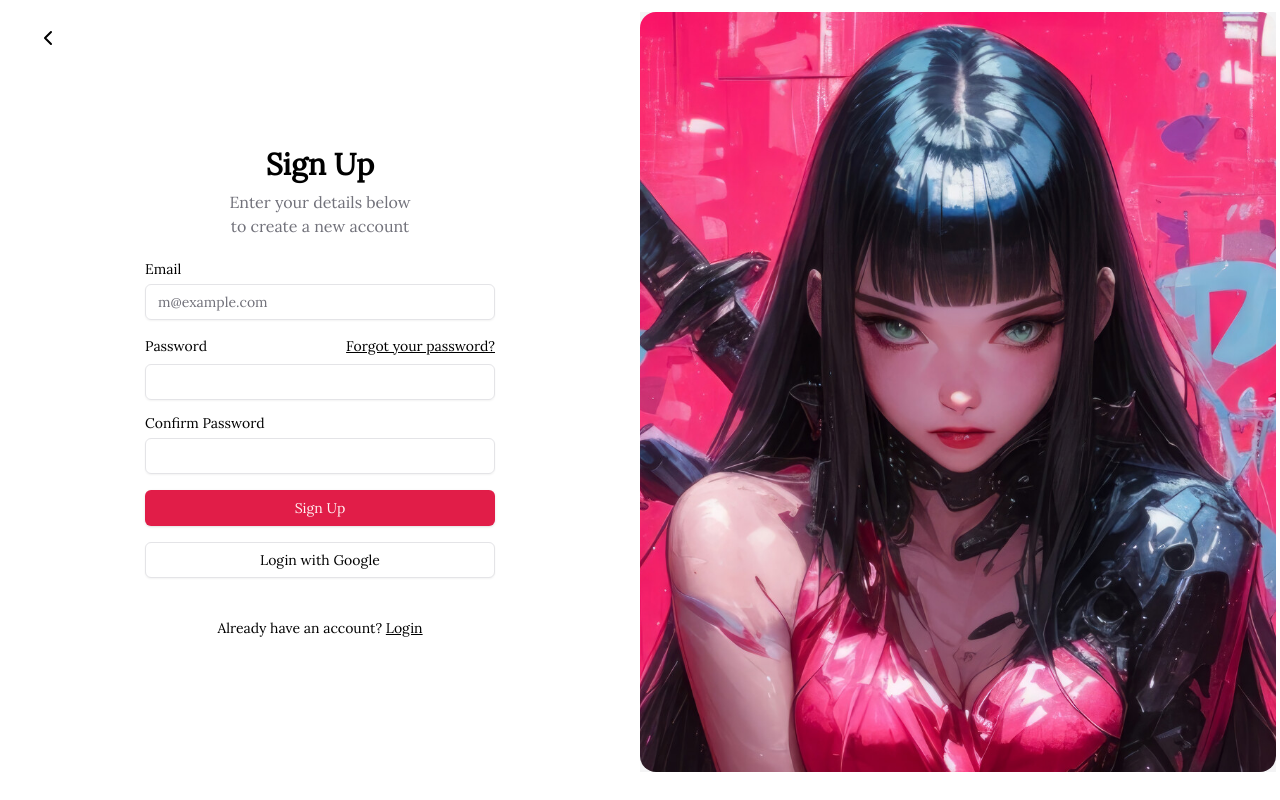
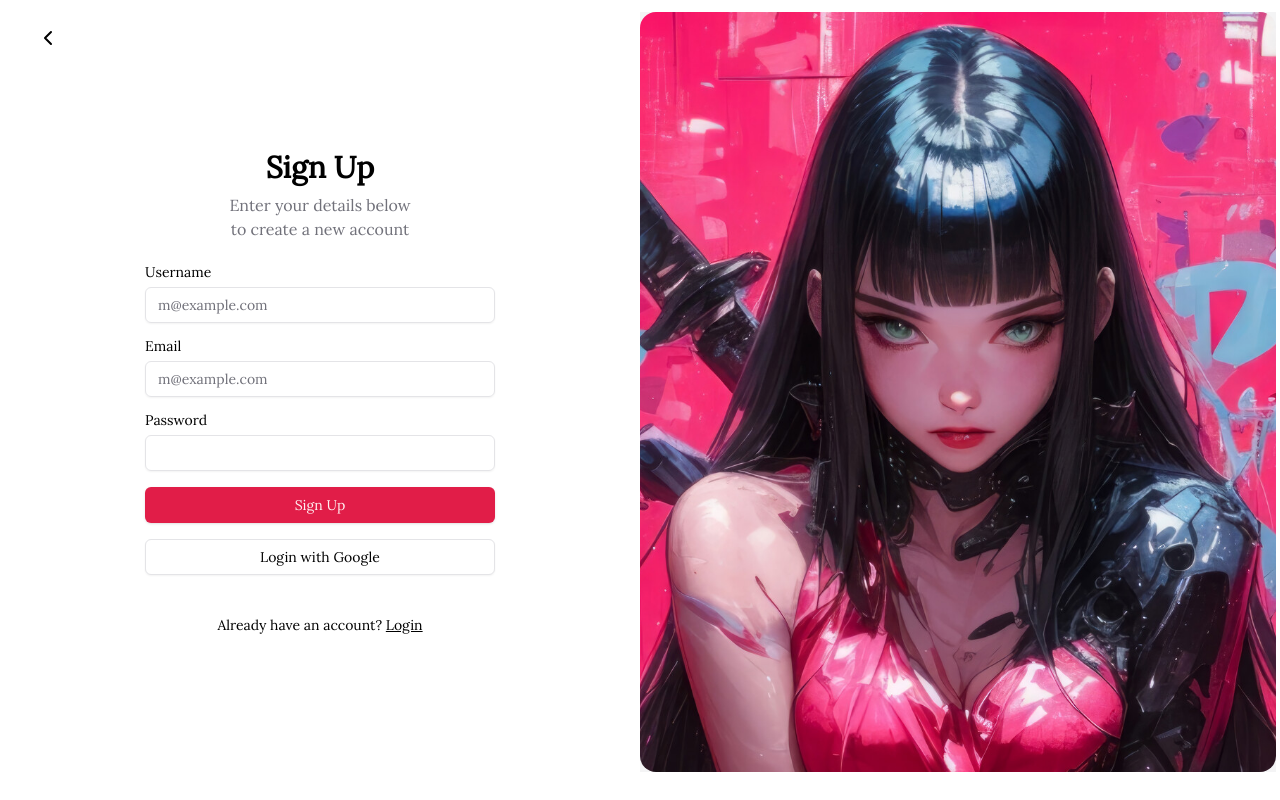
Before and after one commit to StarDust130/MindFuel, a Next.js app in the folder client/: page /sign-up in a window 1280 px wide. Built offline with nearby package versions, Linux system fonts and the light colour scheme.

Commit message:
Refactor AuthForm component to add conditional rendering of extra input based on type prop

```diff
--- a/client/src/components/elements/AuthForm.tsx
+++ b/client/src/components/elements/AuthForm.tsx
@@ -10,22 +10,23 @@ type AuthFormProps = {
   title: string;
   description: string;
   submitText: string;
-  extraInput?: React.ReactNode; // This will be for the extra input in the sign-up form
+
   footerText: string;
   footerLink: string;
   footerLinkText: string;
   image: string;
+  type: "login" | "signup";
 };
 
 const AuthForm = ({
   title,
   description,
   submitText,
-  extraInput,
   footerText,
   footerLink,
   footerLinkText,
   image,
+  type,
 }: AuthFormProps) => {
   return (
     <div className="w-full lg:grid lg:min-h-[600px] lg:grid-cols-2 xl:min-h-[700px] mt-3">
@@ -36,6 +37,17 @@ const AuthForm = ({
             <p className="text-balance text-muted-foreground">{description}</p>
           </div>
           <div className="grid gap-4">
+            {type === "signup" && (
+              <div className="grid gap-2">
+                <Label htmlFor="username">Username</Label>
+                <Input
+                  id="username"
+                  type="username"
+                  placeholder="m@example.com"
+                  required
+                />
+              </div>
+            )}
             <div className="grid gap-2">
               <Label htmlFor="email">Email</Label>
               <Input
@@ -48,16 +60,17 @@ const AuthForm = ({
             <div className="grid gap-2">
               <div className="flex items-center">
                 <Label htmlFor="password">Password</Label>
+                {type === "login" && (
                   <Link
                     href="/forgot-password"
                     className="ml-auto inline-block text-sm underline"
                   >
                     Forgot your password?
                   </Link>
+                )}
               </div>
               <Input id="password" type="password" required />
             </div>
-            {extraInput && <div className="grid gap-2">{extraInput}</div>}
             <Button type="submit" className="w-full">
               {submitText}
             </Button>
--- a/client/src/components/elements/Header.tsx
+++ b/client/src/components/elements/Header.tsx
@@ -68,7 +68,11 @@ const Header = () => {
               {/* Sheet for small screens with navigation links */}
               <Sheet>
                 <SheetTrigger>
-                  <Button size={"sm"} variant={"ghost"} className="p-2.5 rounded">
+                  <Button
+                    size={"sm"}
+                    variant={"ghost"}
+                    className="p-2.5 rounded"
+                  >
                     <Menu />
                   </Button>
                 </SheetTrigger>
--- a/client/src/components/screens/Login.tsx
+++ b/client/src/components/screens/Login.tsx
@@ -10,6 +10,7 @@ function Login() {
       footerLink="/sign-up"
       footerLinkText="Sign up"
       image="/anime-girl-1.jpg"
+      type="login"
     />
   );
 }
--- a/client/src/components/screens/Signup.tsx
+++ b/client/src/components/screens/Signup.tsx
@@ -1,7 +1,4 @@
 import AuthForm from "../elements/AuthForm";
-import { Input } from "../ui/input";
-import { Label } from "../ui/label";
-
 
 function SignUp() {
   return (
@@ -13,12 +10,7 @@ function SignUp() {
       footerLink="/login"
       footerLinkText="Login"
       image="/anime-girl-2.jpg"
-      extraInput={
-        <>
-          <Label htmlFor="confirm-password">Confirm Password</Label>
-          <Input id="confirm-password" type="password" required />
-        </>
-      }
+      type="signup"
     />
   );
 }
```
Lines whose indentation alone changed are shown as unchanged.
